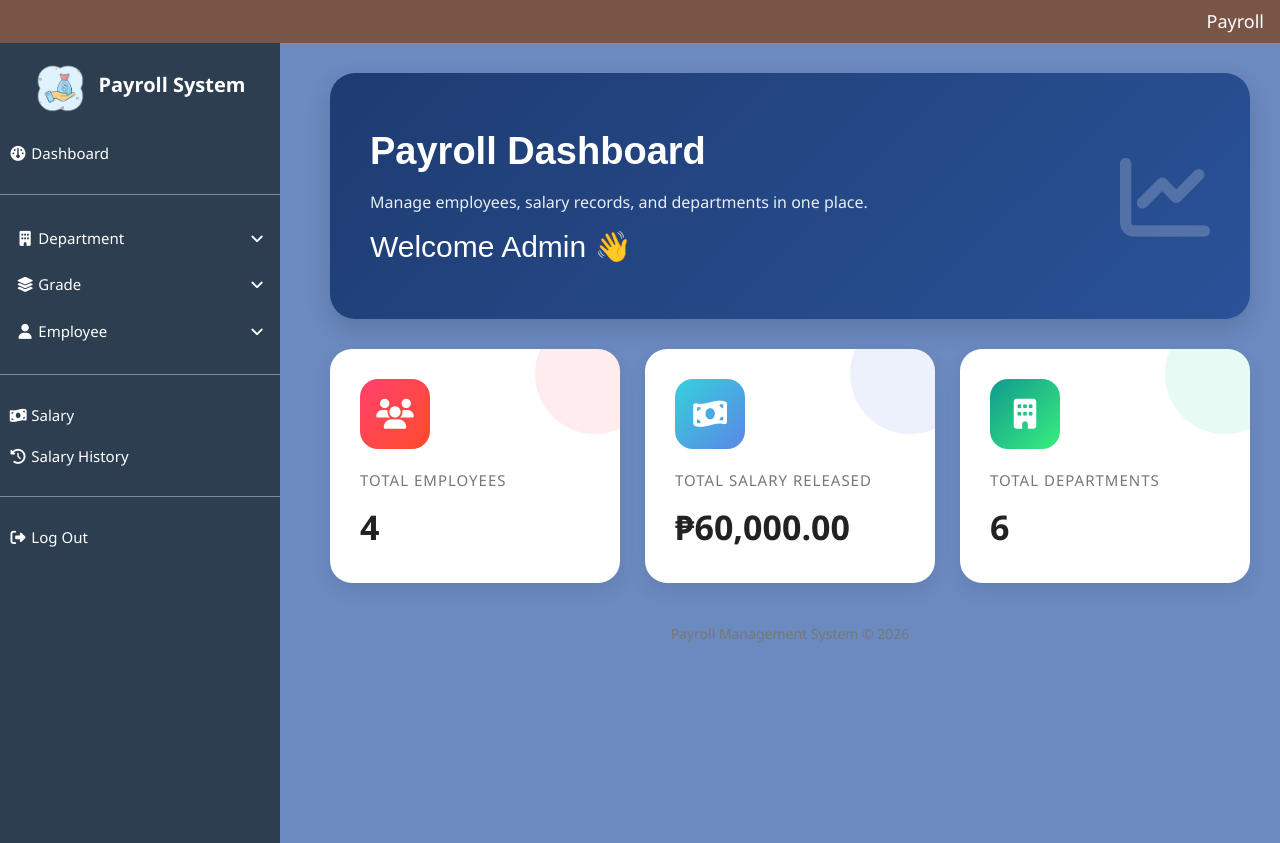
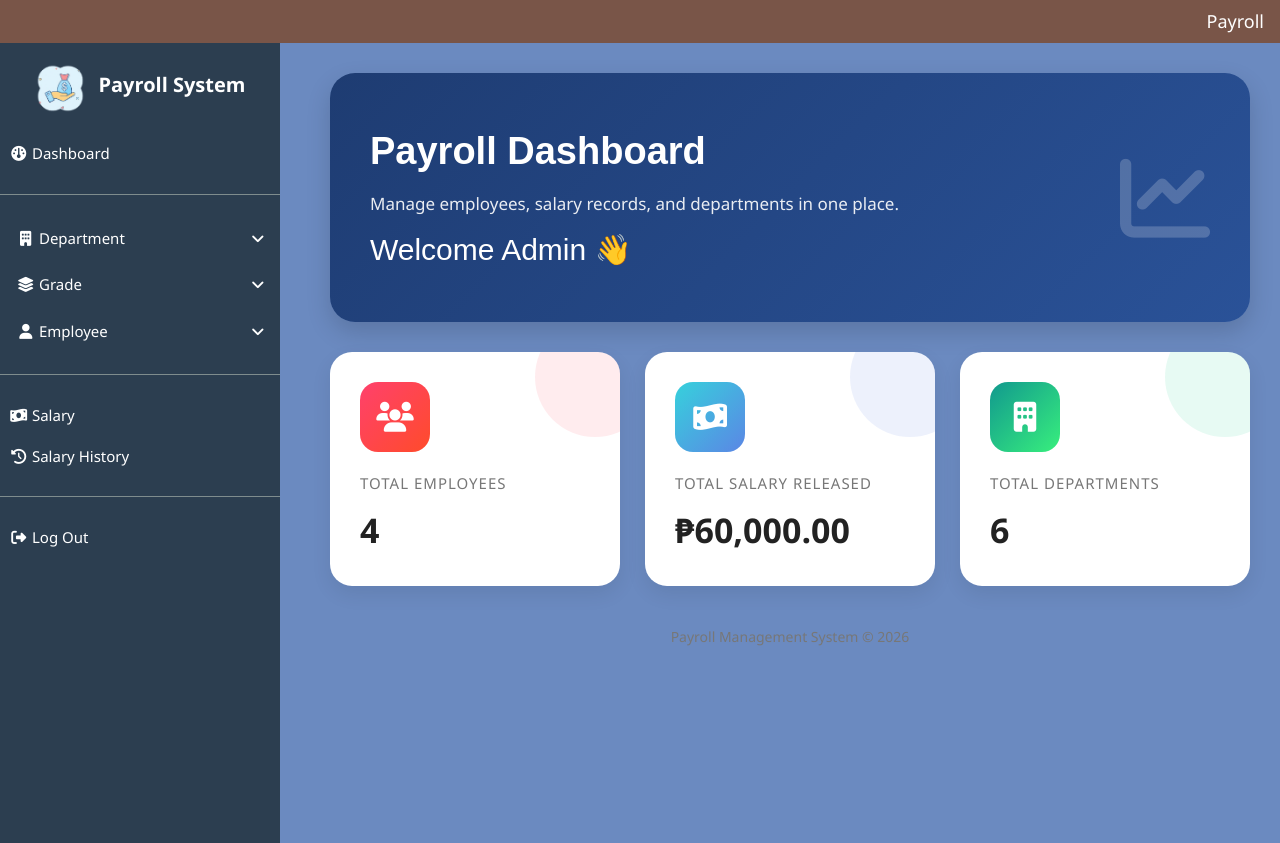
Before and after one commit to katlenegonzales22-code/PayrollManagement, a PHP site: page /dashboard.php in a window 1280 px wide. Run offline with PHP 8.4, Linux system fonts and the light colour scheme; data comes from the database, SQL or seed files in the repository.

Commit message:
Update dashboard text and style

```diff
--- a/dashboard.php
+++ b/dashboard.php
@@ -67,7 +67,8 @@
 
         .hero-text p{
             opacity:0.9;
-            font-size:16px;
+            font-size:17px;
+            line-height:1.6;
         }
 
         .hero-icon{
```
